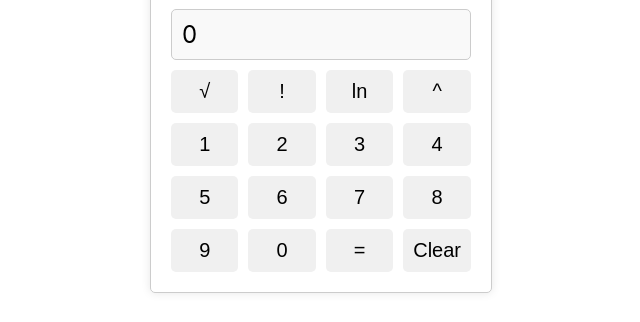
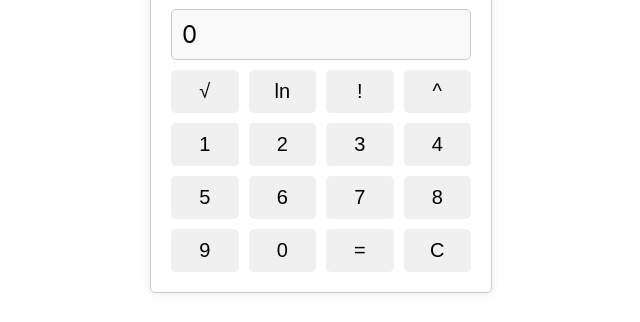
Before and after one commit to Charvyk/spe-mini-project, a React (Create React App) app: page / in a window 1280 px wide. Shown: the part 233-555 px from the top of the page, without its empty margins (319-959 px from the left). Built offline with nearby package versions, Linux system fonts and the light colour scheme.

Commit message:
Update App.js

```diff
--- a/src/App.js
+++ b/src/App.js
@@ -6,56 +6,6 @@ const App = () => {
   const [input, setInput] = useState('');
   const [operator, setOperator] = useState(null);
 
-  // Function to handle different operations
-  const handleOperation = (op) => {
-    try {
-      switch (op) {
-        // Square root function
-        case 'sqrt':
-          if (parseFloat(display) < 0) {
-            throw new Error('Invalid input for square root');
-          }
-          setDisplay(Math.sqrt(parseFloat(display)).toString());
-          break;
-        // Factorial function
-        case 'factorial':
-          const factorial = (num) => {
-            if (num < 0) throw new Error('Invalid input for factorial');
-            if (num === 0 || num === 1) return 1;
-            let result = 1;
-            for (let i = 2; i <= num; i++) {
-              result *= i;
-            }
-            return result;
-          };
-          setDisplay(factorial(parseInt(display)).toString());
-          break;
-        // Natural logarithm function
-        case 'ln':
-          if (parseFloat(display) <= 0) {
-            throw new Error('Invalid input for natural logarithm');
-          }
-          setDisplay(Math.log(parseFloat(display)).toString());
-          break;
-        // Power function
-        case 'power':
-          if (!input || !display) {
-            throw new Error('Enter base and exponent');
-          }
-          setOperator(op);
-          setInput(display); // Store the current display value as the base
-          setDisplay('0'); // Clear the display for entering the exponent
-          return; // Exit the function after setting operator
-
-        default:
-          throw new Error('Invalid operation');
-      }
-    } catch (error) {
-      setDisplay(`Error: ${error.message}`);
-    }
-  };
-
-  // Function to handle number button click
   const handleNumberClick = (num) => {
     if (display === '0') {
       setDisplay(num.toString());
@@ -64,41 +14,77 @@ const App = () => {
     }
   };
 
-  // Function to handle equal button click
-  const handleEqualClick = () => {
-    try {
-      if (operator === 'power' && input && display) {
-        setDisplay(Math.pow(parseFloat(input), parseFloat(display)).toString());
-        setInput('');
-        setOperator(null);
-        return; // Exit the function after calculation
-      }
-      handleOperation(input);
-      setInput('');
-    } catch (error) {
-      setDisplay(`Error: ${error.message}`);
+  const handleOperatorClick = (op) => {
+    switch (op) {
+      case 'sqrt':
+      case 'ln':
+      case 'factorial':
+        setOperator(op);
+        setInput(display);
+        handleEqualClick();
+        break;
+      case 'power':
+        setOperator(op);
+        setInput(display);
+        setDisplay(''); // Clear the display for entering the exponent
+        break;
+      default:
+        break;
     }
   };
 
-  // Function to handle clear button click
+  const handleEqualClick = () => {
+    let result;
+    switch (operator) {
+      case 'sqrt':
+        result = Math.sqrt(parseFloat(input));
+        break;
+      case 'ln':
+        result = Math.log(parseFloat(input));
+        break;
+      case 'factorial':
+        result = factorial(parseInt(input));
+        break;
+      case 'power':
+        if (input && display) {
+          result = Math.pow(parseFloat(input), parseFloat(display));
+        }
+        break;
+      default:
+        break;
+    }
+    if (!isNaN(result)) {
+      setDisplay(result.toString());
+      setInput('');
+      setOperator(null);
+    }
+  };
+
   const handleClearClick = () => {
     setDisplay('0');
     setInput('');
     setOperator(null);
   };
 
-  // JSX for rendering the calculator UI
+  const factorial = (num) => {
+    if (num < 0) return NaN;
+    if (num === 0 || num === 1) return 1;
+    let result = 1;
+    for (let i = 2; i <= num; i++) {
+      result *= i;
+    }
+    return result;
+  };
+
   return (
     <div className="calculator">
       <h1>Scientific Calculator</h1>
       <div className="display">{display}</div>
       <div className="buttons">
-        {/* Scientific operation buttons */}
-        <button onClick={() => handleOperation('sqrt')}>√</button>
-        <button onClick={() => handleOperation('factorial')}>!</button>
-        <button onClick={() => handleOperation('ln')}>ln</button>
-        <button onClick={() => handleOperation('power')}>^</button>
-        {/* Number buttons */}
+        <button onClick={() => handleOperatorClick('sqrt')}>√</button>
+        <button onClick={() => handleOperatorClick('ln')}>ln</button>
+        <button onClick={() => handleOperatorClick('factorial')}>!</button>
+        <button onClick={() => handleOperatorClick('power')}>^</button>
         <button onClick={() => handleNumberClick(1)}>1</button>
         <button onClick={() => handleNumberClick(2)}>2</button>
         <button onClick={() => handleNumberClick(3)}>3</button>
@@ -109,9 +95,8 @@ const App = () => {
         <button onClick={() => handleNumberClick(8)}>8</button>
         <button onClick={() => handleNumberClick(9)}>9</button>
         <button onClick={() => handleNumberClick(0)}>0</button>
-        {/* Equal and clear buttons */}
         <button onClick={handleEqualClick}>=</button>
-        <button onClick={handleClearClick}>Clear</button>
+        <button onClick={handleClearClick}>C</button>
       </div>
     </div>
   );
```
